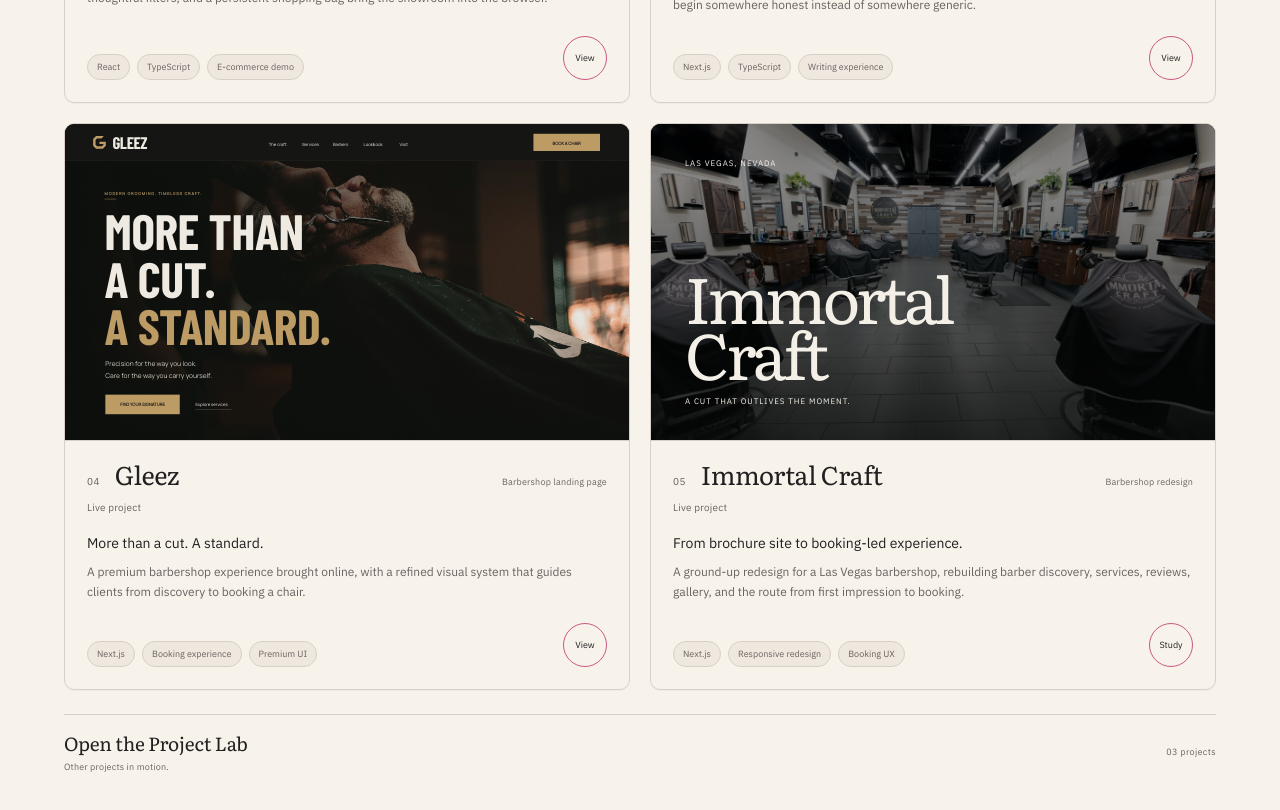
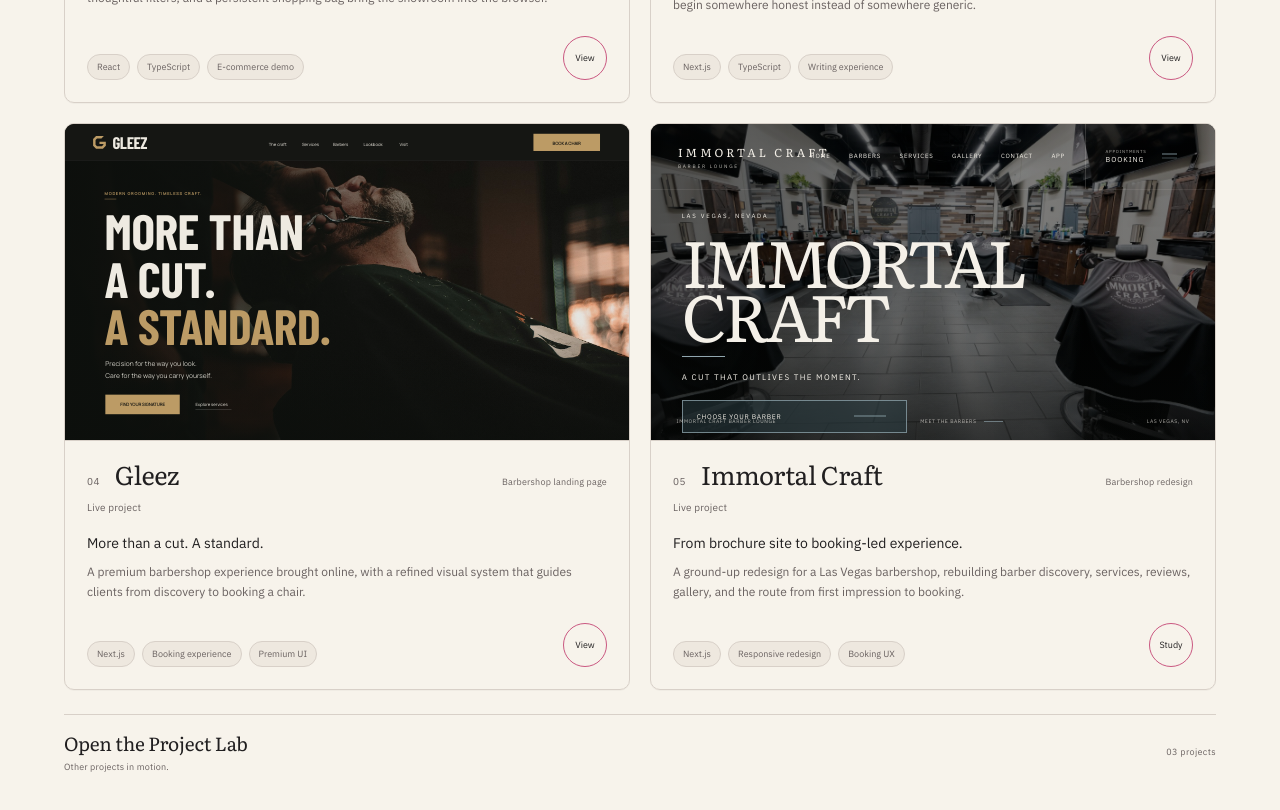
Before and after one commit to DaramolaFemi/Fearme-webapp, a React (Vite) app: page / in a window 1280 px wide. Shown: the part 2560-3370 px from the top of the page. Built offline with nearby package versions, Linux system fonts and the light colour scheme.

Commit message:
Restore Immortal Craft navbar in portfolio imagery

```diff
--- a/src/App.tsx
+++ b/src/App.tsx
@@ -64,13 +64,43 @@
         </picture>
         {project.theme === "immortal" && (
           <div className="immortal-card-overlay" aria-hidden="true">
+            <div className="immortal-card-nav">
+              <span className="immortal-card-brand">
+                <strong>IMMORTAL CRAFT</strong>
+                <small>BARBER LOUNGE</small>
+              </span>
+              <span className="immortal-card-links">
+                <i>Home</i>
+                <i>Barbers</i>
+                <i>Services</i>
+                <i>Gallery</i>
+                <i>Contact</i>
+                <i>App</i>
+              </span>
+              <span className="immortal-card-booking">
+                <small>Appointments</small>
+                <strong>Booking</strong>
+                <i />
+              </span>
+            </div>
+
+            <div className="immortal-card-hero-copy">
               <span>Las Vegas, Nevada</span>
               <strong>
                 Immortal
                 <br />
                 Craft
               </strong>
+              <i />
               <small>A cut that outlives the moment.</small>
+              <b>Choose your barber <em /></b>
+            </div>
+
+            <div className="immortal-card-foot">
+              <span>Immortal Craft Barber Lounge</span>
+              <span>Meet the barbers <i /></span>
+              <span>Las Vegas, NV</span>
+            </div>
           </div>
         )}
         {project.preview && (
--- a/src/components/ImmortalCraftCaseStudy.tsx
+++ b/src/components/ImmortalCraftCaseStudy.tsx
@@ -127,8 +127,13 @@
                 <i>Services</i>
                 <i>Gallery</i>
                 <i>Contact</i>
+                <i>App</i>
               </span>
-              <span className="case-site-book">Choose your barber</span>
+              <span className="case-site-book">
+                <small>Appointments</small>
+                <strong>Booking</strong>
+                <i />
+              </span>
             </div>
             <div className="case-site-hero" aria-hidden="true">
               <span>Las Vegas, Nevada</span>
@@ -296,7 +301,7 @@
                 />
                 <div className="case-after-snapshot-shade" aria-hidden="true" />
                 <div className="case-after-snapshot-nav" aria-hidden="true">
-                  <span>
+                  <span className="case-after-snapshot-brand">
                     <strong>IMMORTAL CRAFT</strong>
                     <small>BARBER LOUNGE</small>
                   </span>
@@ -305,7 +310,12 @@
                   <span>SERVICES</span>
                   <span>GALLERY</span>
                   <span>CONTACT</span>
-                  <span>CHOOSE YOUR BARBER</span>
+                  <span>APP</span>
+                  <span className="case-after-snapshot-book">
+                    <small>APPOINTMENTS</small>
+                    <strong>BOOKING</strong>
+                    <i />
+                  </span>
                 </div>
                 <div className="case-after-snapshot-copy" aria-hidden="true">
                   <small>LAS VEGAS, NEVADA</small>
--- a/src/components/immortal-case-study.css
+++ b/src/components/immortal-case-study.css
@@ -1952,3 +1952,154 @@
     font-size: 5px;
   }
 }
+
+
+/* Current Immortal Craft redesign chrome, matched to the approved live homepage screenshot. */
+.case-site-nav {
+  grid-template-columns: minmax(190px, 0.7fr) 1fr minmax(150px, 0.34fr);
+  align-items: stretch;
+  padding-right: 0;
+}
+
+.case-site-brand,
+.case-site-links {
+  align-self: center;
+}
+
+.case-site-links {
+  gap: clamp(16px, 2.15vw, 34px);
+}
+
+.case-site-book {
+  position: relative;
+  min-width: 150px;
+  padding: 0 clamp(34px, 3.2vw, 52px) 0 clamp(18px, 2vw, 30px);
+  border-bottom: 0;
+  border-left: 1px solid rgba(244, 240, 232, 0.16);
+  display: flex;
+  flex-direction: column;
+  justify-content: center;
+  align-self: stretch;
+  font-family: "IBM Plex Sans", sans-serif;
+  text-transform: uppercase;
+}
+
+.case-site-book small {
+  font-size: 5px;
+  font-weight: 500;
+  letter-spacing: 0.18em;
+  opacity: 0.66;
+}
+
+.case-site-book strong {
+  margin-top: 2px;
+  font-size: 8px;
+  font-weight: 600;
+  letter-spacing: 0.15em;
+}
+
+.case-site-book i {
+  position: absolute;
+  right: 18px;
+  top: 50%;
+  width: 20px;
+  height: 7px;
+  transform: translateY(-50%);
+  border-top: 1px solid rgba(145, 166, 175, 0.86);
+  border-bottom: 1px solid rgba(145, 166, 175, 0.46);
+}
+
+.case-after-snapshot-nav {
+  grid-template-columns: 1.55fr repeat(6, auto) minmax(78px, 0.48fr);
+  gap: 2.3%;
+  padding-right: 0;
+  align-items: stretch;
+}
+
+.case-after-snapshot-nav > span:not(.case-after-snapshot-brand):not(.case-after-snapshot-book) {
+  align-self: center;
+}
+
+.case-after-snapshot-brand {
+  align-self: center;
+}
+
+.case-after-snapshot-book {
+  position: relative;
+  min-width: 78px;
+  padding: 0 24px 0 10px;
+  border-left: 1px solid rgba(242, 237, 227, 0.14);
+  display: flex;
+  flex-direction: column;
+  justify-content: center;
+}
+
+.case-after-snapshot-book small {
+  font-family: "IBM Plex Sans", sans-serif;
+  font-size: clamp(3px, 0.3vw, 4.5px);
+  letter-spacing: 0.14em;
+  opacity: 0.62;
+}
+
+.case-after-snapshot-book strong {
+  margin-top: 1px;
+  font-family: "IBM Plex Sans", sans-serif;
+  font-size: clamp(4px, 0.48vw, 7px);
+  font-weight: 600;
+  letter-spacing: 0.12em;
+}
+
+.case-after-snapshot-book i {
+  position: absolute;
+  right: 7px;
+  top: 50%;
+  width: 12px;
+  height: 4px;
+  transform: translateY(-50%);
+  border-top: 1px solid rgba(145, 166, 175, 0.78);
+  border-bottom: 1px solid rgba(145, 166, 175, 0.4);
+}
+
+@media (max-width: 900px) {
+  .case-site-nav {
+    grid-template-columns: 1fr minmax(118px, 0.34fr);
+    padding-right: 0;
+  }
+
+  .case-site-book {
+    min-width: 118px;
+    padding-left: 14px;
+    padding-right: 32px;
+  }
+
+  .case-site-book small {
+    font-size: 4px;
+  }
+
+  .case-site-book strong {
+    font-size: 7px;
+  }
+}
+
+@media (max-width: 600px) {
+  .case-site-nav {
+    grid-template-columns: 1fr 106px;
+    padding-right: 0;
+  }
+
+  .case-site-book {
+    min-width: 106px;
+    max-width: none;
+    padding-left: 10px;
+    padding-right: 28px;
+  }
+
+  .case-after-snapshot-nav {
+    grid-template-columns: 1fr 82px;
+    padding-right: 0;
+  }
+
+  .case-after-snapshot-nav > span:not(.case-after-snapshot-brand):not(.case-after-snapshot-book) {
+    display: none;
+  }
+}
--- a/src/project-cards-editorial.css
+++ b/src/project-cards-editorial.css
@@ -951,3 +951,232 @@
     background: rgba(110, 221, 212, 0.14);
   }
 }
+
+
+/* Immortal Craft: preserve the actual editorial navigation language from the live redesign. */
+.immortal-card-overlay {
+  display: block;
+  padding: 0;
+  background:
+    linear-gradient(90deg, rgba(6, 8, 7, 0.48) 0%, rgba(6, 8, 7, 0.13) 56%, rgba(6, 8, 7, 0.22) 100%),
+    linear-gradient(0deg, rgba(6, 8, 7, 0.58), transparent 46%);
+}
+
+.immortal-card-nav {
+  position: absolute;
+  inset: 0 0 auto;
+  min-height: clamp(40px, 5.8vw, 66px);
+  padding: 0 clamp(14px, 2.1vw, 28px);
+  display: grid;
+  grid-template-columns: minmax(112px, 0.72fr) 1fr minmax(92px, 0.28fr);
+  align-items: stretch;
+  gap: clamp(10px, 1.6vw, 22px);
+  color: #f4f0e8;
+  border-bottom: 1px solid rgba(244, 240, 232, 0.08);
+}
+
+.immortal-card-brand {
+  align-self: center;
+  display: flex;
+  flex-direction: column;
+  gap: 2px;
+  width: max-content;
+  font-family: "Literata", serif;
+  letter-spacing: 0.19em;
+}
+
+.immortal-card-brand > strong {
+  font-size: clamp(8px, 0.9vw, 13px);
+  font-weight: 400;
+  white-space: nowrap;
+}
+
+.immortal-card-brand > small {
+  font-family: "IBM Plex Sans", sans-serif;
+  font-size: clamp(3px, 0.38vw, 5px);
+  letter-spacing: 0.36em;
+  opacity: 0.78;
+}
+
+.immortal-card-links {
+  align-self: center;
+  display: flex;
+  justify-content: center;
+  gap: clamp(8px, 1.45vw, 20px);
+}
+
+.immortal-card-links i {
+  font-family: "IBM Plex Sans", sans-serif;
+  font-size: clamp(4px, 0.48vw, 7px);
+  font-style: normal;
+  font-weight: 600;
+  letter-spacing: 0.12em;
+  text-transform: uppercase;
+  white-space: nowrap;
+}
+
+.immortal-card-booking {
+  position: relative;
+  display: flex;
+  flex-direction: column;
+  justify-content: center;
+  padding-left: clamp(10px, 1.5vw, 20px);
+  border-left: 1px solid rgba(244, 240, 232, 0.16);
+  font-family: "IBM Plex Sans", sans-serif;
+  text-transform: uppercase;
+}
+
+.immortal-card-booking small {
+  font-size: clamp(3px, 0.34vw, 5px);
+  letter-spacing: 0.16em;
+  opacity: 0.7;
+}
+
+.immortal-card-booking strong {
+  margin-top: 1px;
+  font-size: clamp(5px, 0.56vw, 8px);
+  font-weight: 600;
+  letter-spacing: 0.13em;
+}
+
+.immortal-card-booking > i {
+  position: absolute;
+  right: 0;
+  top: 50%;
+  width: clamp(10px, 1.2vw, 17px);
+  height: 5px;
+  transform: translateY(-50%);
+  border-top: 1px solid rgba(145, 166, 175, 0.82);
+  border-bottom: 1px solid rgba(145, 166, 175, 0.44);
+}
+
+.immortal-card-hero-copy {
+  position: absolute;
+  left: clamp(16px, 2.4vw, 32px);
+  top: 28%;
+  display: flex;
+  flex-direction: column;
+  align-items: flex-start;
+  color: #f4f0e8;
+}
+
+.immortal-card-hero-copy > span {
+  margin-bottom: clamp(7px, 1vw, 13px);
+  font-family: "IBM Plex Sans", sans-serif;
+  font-size: clamp(4px, 0.48vw, 7px);
+  font-weight: 600;
+  letter-spacing: 0.28em;
+  text-transform: uppercase;
+}
+
+.immortal-card-hero-copy > strong {
+  max-width: 7ch;
+  font-family: "Literata", serif;
+  font-size: clamp(34px, 5.1vw, 72px);
+  font-weight: 400;
+  line-height: 0.82;
+  letter-spacing: -0.07em;
+  text-transform: uppercase;
+}
+
+.immortal-card-hero-copy > i {
+  width: clamp(24px, 3.4vw, 48px);
+  height: 1px;
+  margin: clamp(8px, 1.2vw, 16px) 0;
+  background: #91a6af;
+}
+
+.immortal-card-hero-copy > small {
+  font-family: "IBM Plex Sans", sans-serif;
+  font-size: clamp(5px, 0.63vw, 9px);
+  font-weight: 500;
+  letter-spacing: 0.17em;
+  text-transform: uppercase;
+}
+
+.immortal-card-hero-copy > b {
+  position: relative;
+  width: clamp(132px, 19vw, 225px);
+  margin-top: clamp(10px, 1.45vw, 18px);
+  padding: clamp(7px, 0.9vw, 11px) clamp(9px, 1.15vw, 14px);
+  border: 1px solid rgba(145, 166, 175, 0.74);
+  background: rgba(40, 57, 63, 0.56);
+  font-family: "IBM Plex Sans", sans-serif;
+  font-size: clamp(4px, 0.52vw, 7px);
+  font-weight: 600;
+  letter-spacing: 0.11em;
+  text-transform: uppercase;
+}
+
+.immortal-card-hero-copy > b em {
+  position: absolute;
+  right: 9%;
+  top: 50%;
+  width: 14%;
+  height: 1px;
+  transform: translateY(-50%);
+  background: rgba(145, 166, 175, 0.84);
+}
+
+.immortal-card-foot {
+  position: absolute;
+  right: clamp(14px, 2vw, 28px);
+  bottom: clamp(8px, 1.2vw, 16px);
+  left: clamp(14px, 2vw, 28px);
+  display: flex;
+  justify-content: space-between;
+  align-items: center;
+  gap: 12px;
+  color: rgba(244, 240, 232, 0.7);
+  font-family: "IBM Plex Sans", sans-serif;
+  font-size: clamp(3px, 0.4vw, 6px);
+  letter-spacing: 0.11em;
+  text-transform: uppercase;
+}
+
+.immortal-card-foot span:nth-child(2) {
+  display: inline-flex;
+  align-items: center;
+  gap: 7px;
+}
+
+.immortal-card-foot span:nth-child(2) i {
+  width: clamp(10px, 1.5vw, 20px);
+  height: 1px;
+  background: rgba(145, 166, 175, 0.62);
+}
+
+@media (max-width: 600px) {
+  .immortal-card-links {
+    display: none;
+  }
+
+  .immortal-card-nav {
+    grid-template-columns: 1fr 92px;
+    min-height: 42px;
+    padding-inline: 12px;
+  }
+
+  .immortal-card-brand > strong {
+    font-size: 8px;
+  }
+
+  .immortal-card-booking {
+    padding-left: 10px;
+  }
+
+  .immortal-card-hero-copy {
+    left: 14px;
+    top: 29%;
+  }
+
+  .immortal-card-hero-copy > strong {
+    font-size: clamp(32px, 10vw, 46px);
+  }
+
+  .immortal-card-foot {
+    right: 12px;
+    left: 12px;
+    font-size: 4px;
+  }
+}
```
Lines whose indentation alone changed are shown as unchanged.
